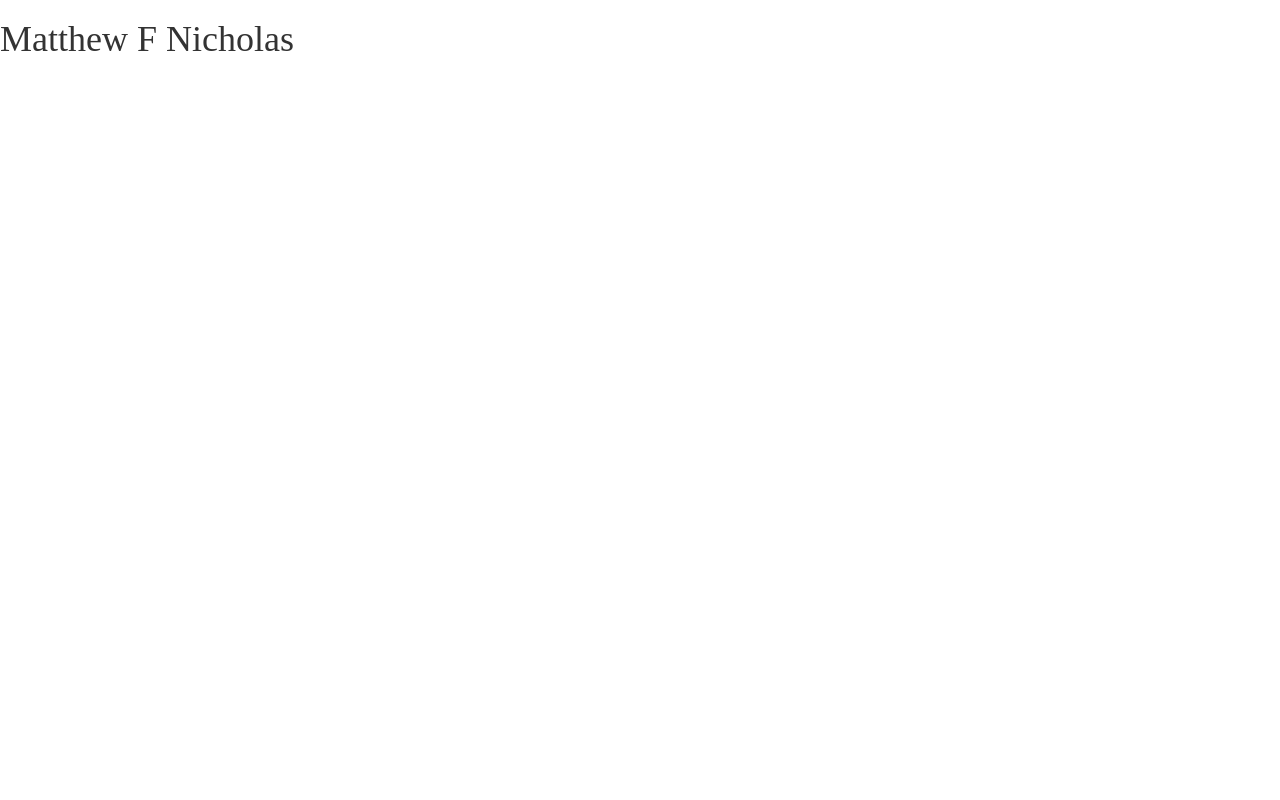
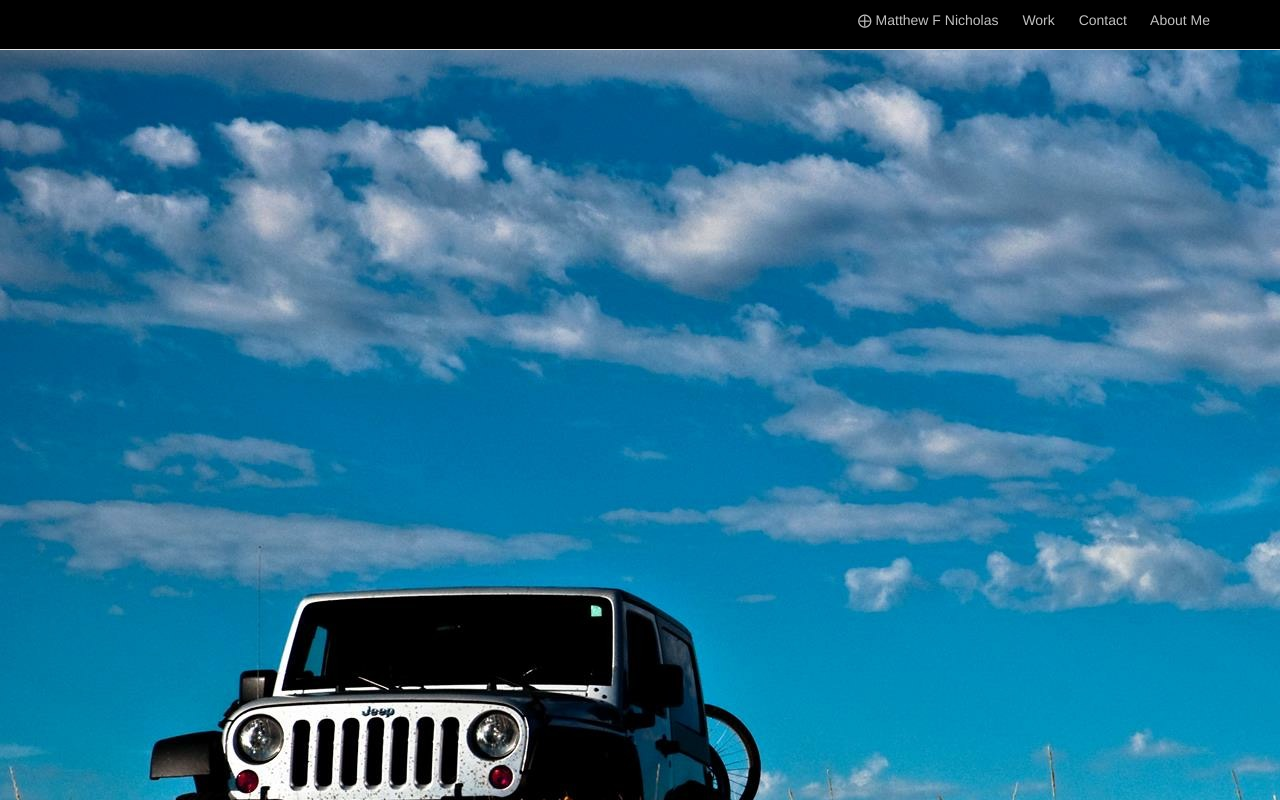
Before and after one commit to Matt-Nicholas/matt-nicholas-portfolio, a plain HTML site: page index.html in a window 1280 px wide. Drawn offline with Linux system fonts and the light colour scheme.

Commit message:
add nav bar and background image

```diff
--- a/css/styles.css
+++ b/css/styles.css
@@ -1,3 +1,21 @@
 h1{
   font-family: Niveau Grotesk;
 }
+body{
+  padding-top: 70px;
+  background: url(../img/image.jpeg);
+  max-width: 100%
+}
+.navbar{
+  background-color: black;
+}
+#navBar{
+  float: right;
+  margin-right: 50px;
+  color: silver;
+  padding-top: 10px;
+}
+a{
+  color: silver;
+  margin-right: 20px;
+}
--- a/index.html
+++ b/index.html
@@ -8,10 +8,15 @@
   <title>Matthew Nicholas</title>
 </head>
 <body>
-  <div ="container">
-    <h1>Matthew F Nicholas</h1>
-
-
+  <div class="container">
+    <nav class="navbar navbar-default navbar-fixed-top">
+      <div id="navBar">
+        <a href="index.html">&xoplus; Matthew F Nicholas</a>
+        <a href="work">Work</a>
+        <a href="contact">Contact</a>
+        <a href="aboutMe">About Me</a>
+      </div>
+    </nav>
   </div>
 </body>
 </html>
```
